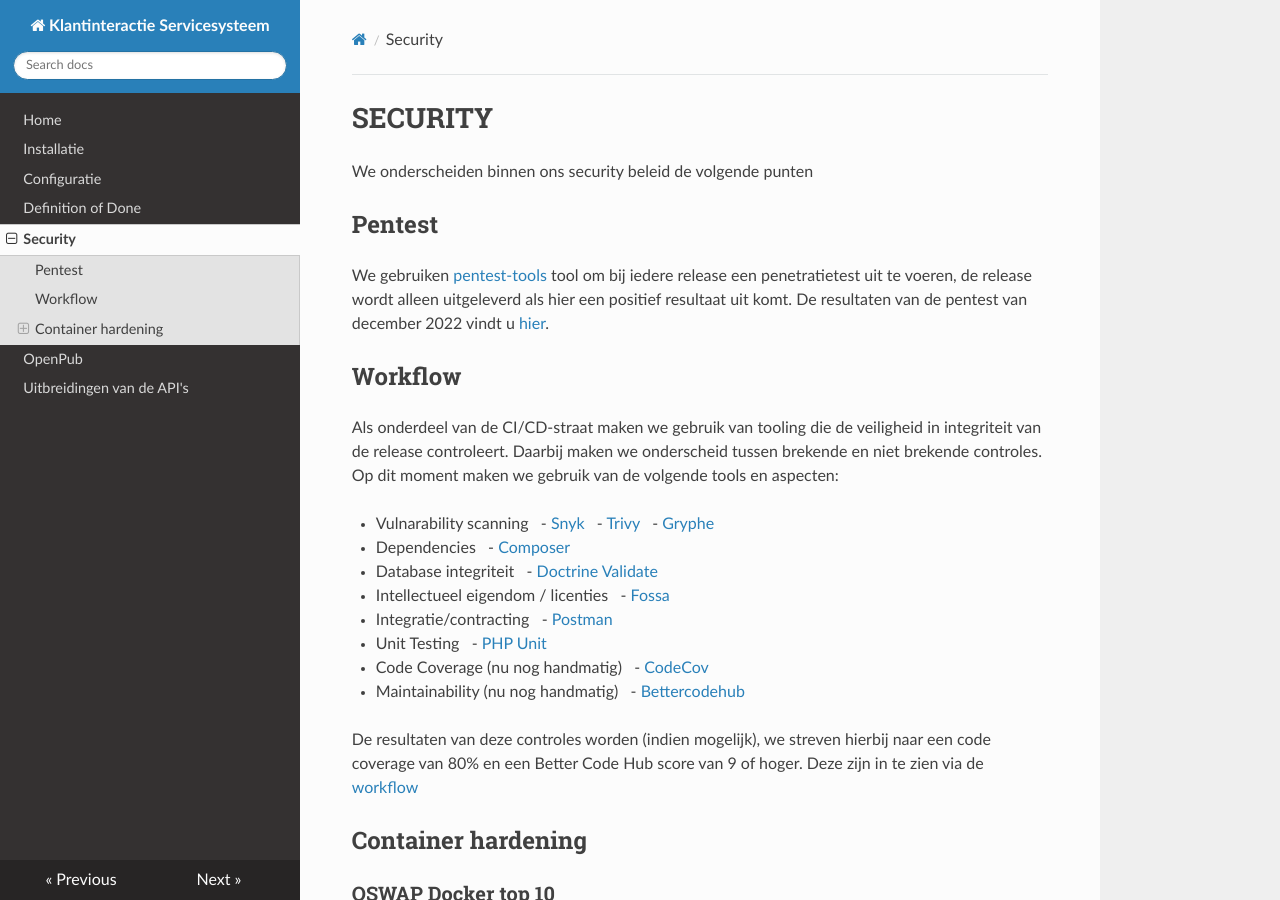
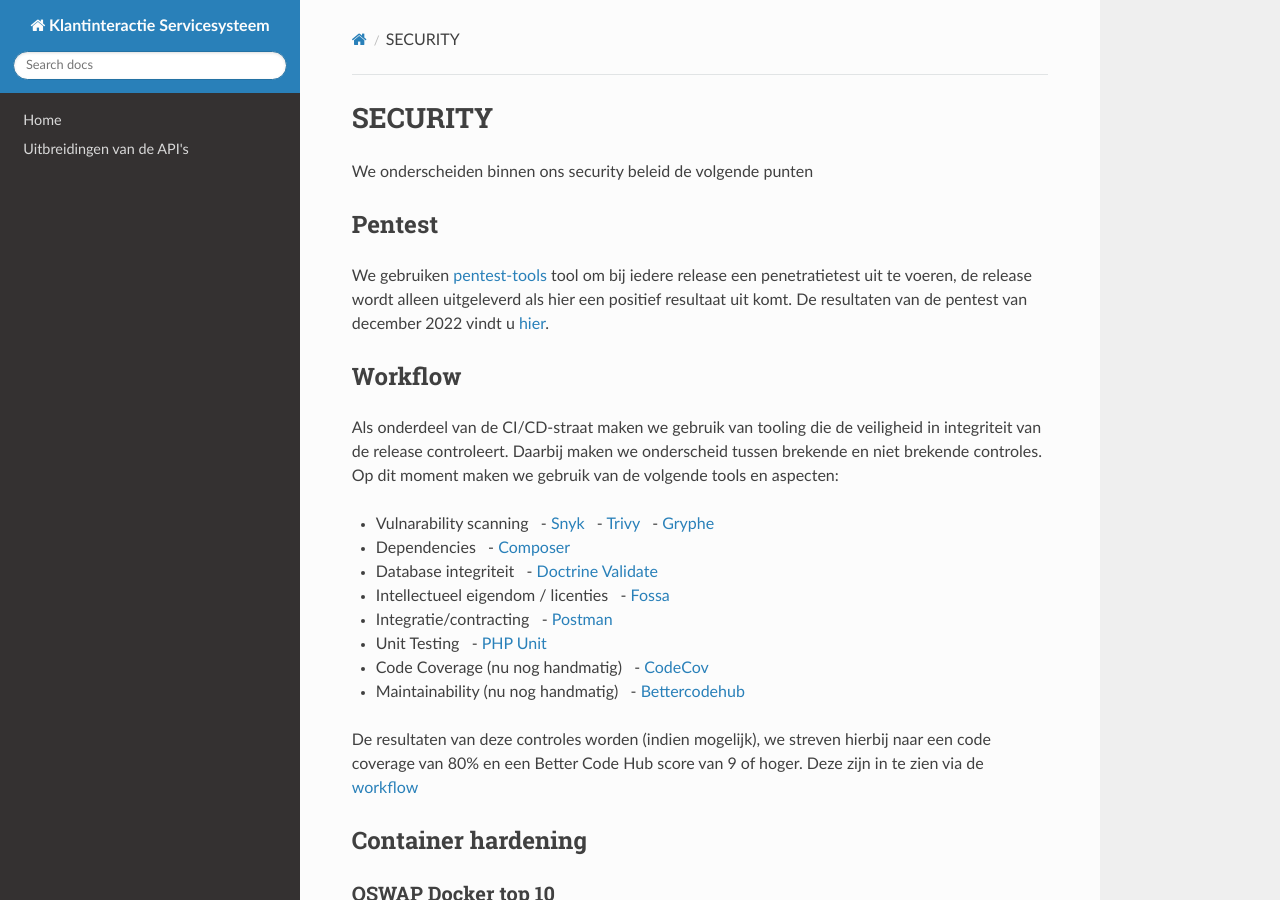
Before and after one commit to Klantinteractie-Servicesysteem/.github, an MkDocs documentation site: the page built from docs/SECURITY.md, in a window 1280 px wide and 900 px high. Built offline with MkDocs 1.6.1, drawn with Linux system fonts in a browser that asks for light colours; nearby versions of some CDN libraries.

Commit message:
Update mkdocs.yml
aanpassing ivm doorontwikkeling

```diff
--- a/mkdocs.yml
+++ b/mkdocs.yml
@@ -3,11 +3,6 @@
 
 nav:
   - Home: index.md
-  - Installatie: INSTALLATION.md
-  - Configuratie: CONFIGURATIE.md
-  - Definition of Done: DEFINITIONOFDONE.md
-  - Security: SECURITY.md
-  - OpenPub: openpub.md
   - Uitbreidingen van de API's: UITBREIDING-APIS.md
 
 theme: readthedocs
```
